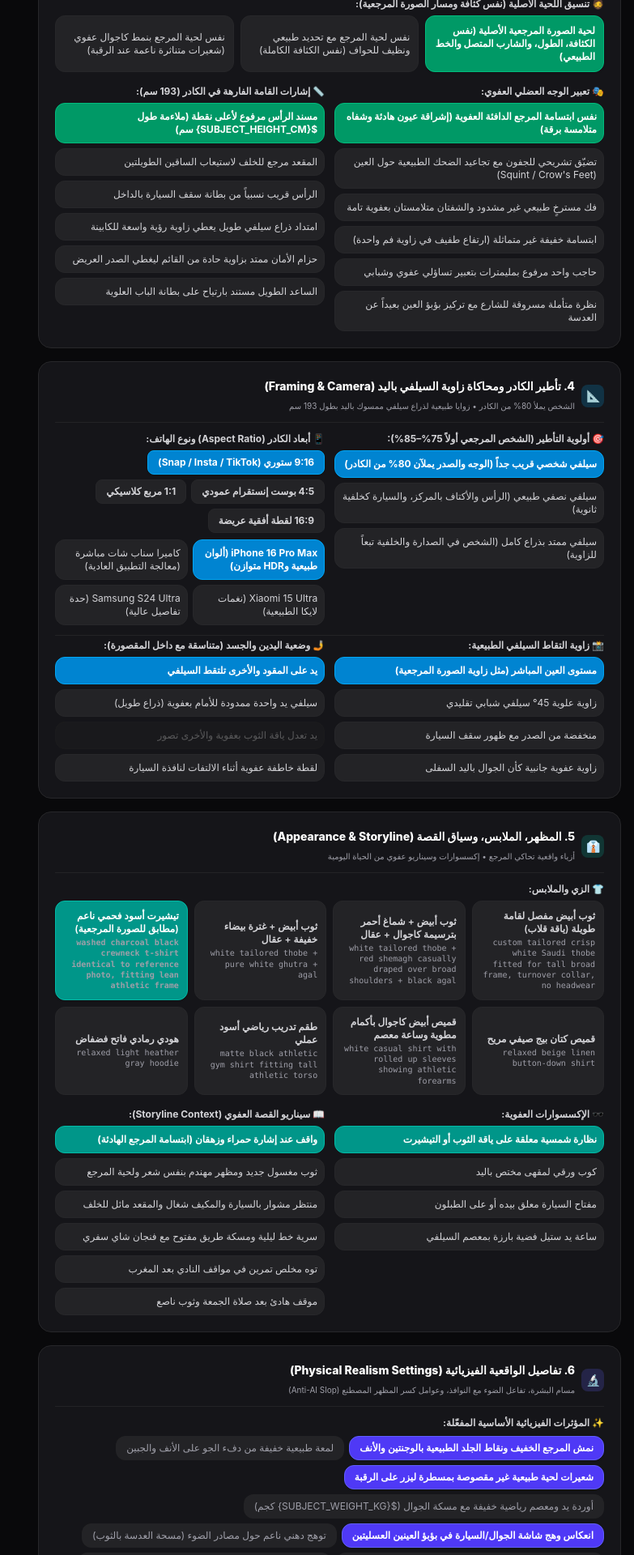
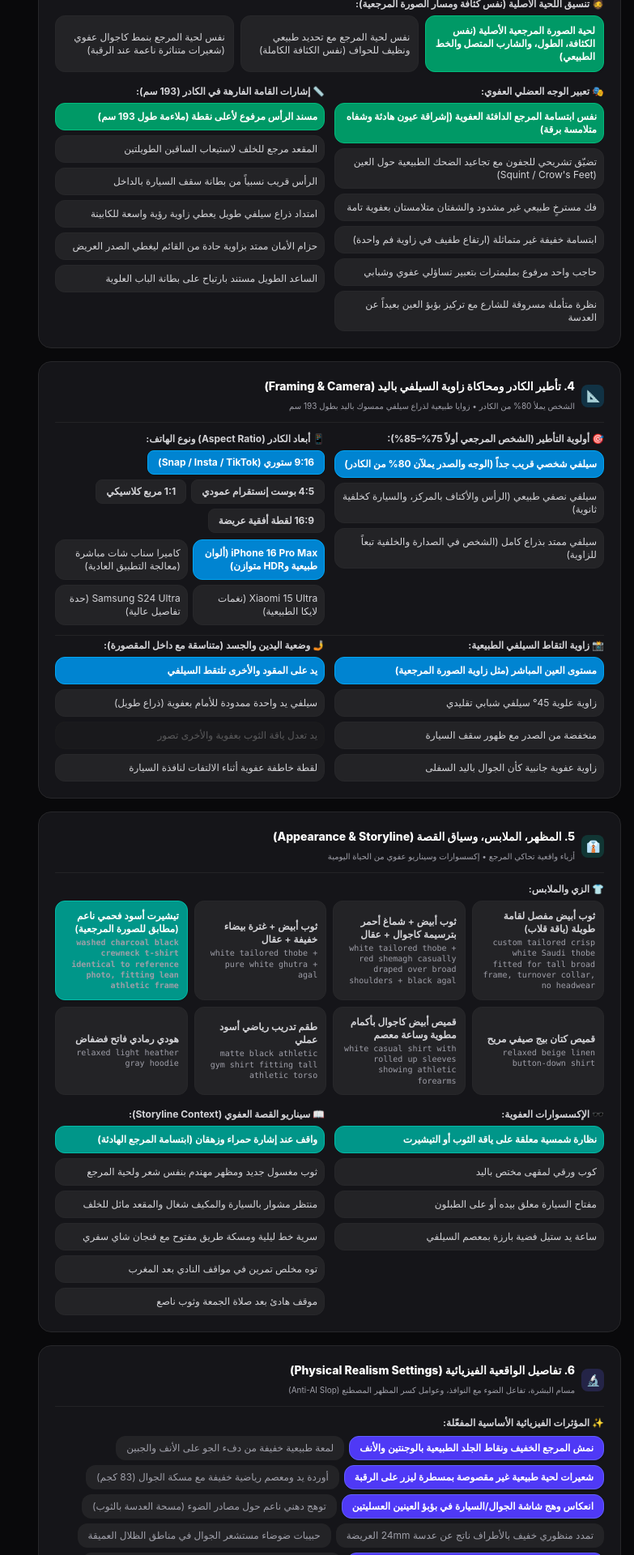
Before and after one commit to EmadAden77/Selfie-Prompt-Studio-Optimizer, a React (Vite) app: page / in a window 1280 px wide. Shown: the part 1640-3560 px from the top of the page at 81% size, without its empty margins (497-1280 px from the left). Built offline with nearby package versions, Linux system fonts and the light colour scheme.

Commit message:
fix: retain option labels while centralizing generated prompt dimensions

```diff
--- a/src/data/studioData.ts
+++ b/src/data/studioData.ts
@@ -159,9 +159,9 @@ export const ANATOMICAL_EXPRESSIONS: Opt[] = [
 ];
 
 export const HEIGHT_CUES: Opt[] = [
-  { id: "headrest_max", ar: "مسند الرأس مرفوع لأعلى نقطة (ملاءمة طول ${SUBJECT_HEIGHT_CM} سم)", en: "car seat headrest visibly extended to its highest setting behind the tall neck" },
-  { id: "auto_scale", ar: "المقعد مرجع للخلف لاستيعاب الساقين الطويلتين", en: "driver seat naturally pushed back to accommodate tall ${SUBJECT_HEIGHT_CM}cm frame, natural broad shoulder span" },
-  { id: "tall_roofline", ar: "الرأس قريب نسبياً من بطانة سقف السيارة بالداخل", en: "head clearly positioned near the vehicle roof-liner emphasizing tall ${SUBJECT_HEIGHT_CM}cm stature" },
+  { id: "headrest_max", ar: "مسند الرأس مرفوع لأعلى نقطة (ملاءمة طول 193 سم)", en: "car seat headrest visibly extended to its highest setting behind the tall neck" },
+  { id: "auto_scale", ar: "المقعد مرجع للخلف لاستيعاب الساقين الطويلتين", en: "driver seat naturally pushed back to accommodate tall 193cm frame, natural broad shoulder span" },
+  { id: "tall_roofline", ar: "الرأس قريب نسبياً من بطانة سقف السيارة بالداخل", en: "head clearly positioned near the vehicle roof-liner emphasizing tall 193cm stature" },
   { id: "long_arm_reach", ar: "امتداد ذراع سيلفي طويل يعطي زاوية رؤية واسعة للكابينة", en: "extended long-reach arm selfie creating wider visual perspective inside cabin" },
   { id: "seatbelt_geometry", ar: "حزام الأمان ممتد بزاوية حادة من القائم ليغطي الصدر العريض", en: "seatbelt pulling taut at a distinct downward acute angle from high B-pillar mount across broad chest" },
   { id: "elbow_door_rest", ar: "الساعد الطويل مستند بارتياح على بطانة الباب العلوية", en: "tall athletic forearm and elbow resting naturally on the padded top window ledge of driver door" },
@@ -171,7 +171,7 @@ export const SKIN_NUANCES: Opt[] = [
   { id: "ref_freckles_moles", ar: "نمش المرجع الخفيف ونقاط الجلد الطبيعية بالوجنتين والأنف", en: "subtle organic sun freckles and micro-skin texture across cheeks and bridge of nose exactly matching reference photo" },
   { id: "t_zone_sheen", ar: "لمعة طبيعية خفيفة من دفء الجو على الأنف والجبين", en: "natural subtle T-zone skin hydration sheen on forehead and nose bridge from warm ambient air" },
   { id: "stray_beard_hairs", ar: "شعيرات لحية طبيعية غير مقصوصة بمسطرة ليزر على الرقبة", en: "natural organic stray beard hairs along the lower neck and jawline matching reference un-lasered beard contour" },
-  { id: "wrist_vein_athletic", ar: "أوردة يد ومعصم رياضية خفيفة مع مسكة الجوال (${SUBJECT_WEIGHT_KG} كجم)", en: "subtle athletic vascularity and wrist sinew definition on selfie hand matching lean ${SUBJECT_WEIGHT_KG}kg physique" },
+  { id: "wrist_vein_athletic", ar: "أوردة يد ومعصم رياضية خفيفة مع مسكة الجوال (83 كجم)", en: "subtle athletic vascularity and wrist sinew definition on selfie hand matching lean 83kg physique" },
 ];
 
 export const SUBSURFACE_PHYSICS: Opt[] = [
@@ -181,7 +181,7 @@ export const SUBSURFACE_PHYSICS: Opt[] = [
 ];
 
 export const FABRIC_PHYSICS: Opt[] = [
-  { id: "seat_hip_creases", ar: "كسرات جلوس حقيقية على جانبي الحوض لقماش الثوب (قامة ${SUBJECT_HEIGHT_CM} سم)", en: "organic horizontal tension creases and micro-folds radiating across hips and lap suited for ${SUBJECT_HEIGHT_CM}cm seated posture" },
+  { id: "seat_hip_creases", ar: "كسرات جلوس حقيقية على جانبي الحوض لقماش الثوب (قامة 193 سم)", en: "organic horizontal tension creases and micro-folds radiating across hips and lap suited for 193cm seated posture" },
   { id: "collar_tilt_tension", ar: "انحناء خفيف للياقة القلاب المشدودة مع حركة الرقبة أو الحزام", en: "slight organic asymmetric tilt of thobe turnover collar responding naturally to neck rotation and seatbelt tension" },
   { id: "fabric_weave_macro", ar: "ظهور خيوط نسيج التيترون أو السلك الياباني المنسوج بنعومة فائقة", en: "tactile authentic Japanese cotton-poly blend thobe fabric weave with realistic micro-thread texture" },
 ];
@@ -220,11 +220,11 @@ export const CABIN_ARTIFACTS: Opt[] = [
   { id: "sunroof_glass_pocket", ar: "نظارة شمسية مستقرة في الحافظة العلوية ببطانة السقف بجوار لمبة القراءة", en: "designer sunglasses nestled inside flip-down ceiling sunglass compartment near interior map lights" },
 ];
 
-// 4. لغة جسد القامة الفارهة ${SUBJECT_HEIGHT_CM} سم
+// 4. لغة جسد القامة الفارهة 193 سم
 export const TALL_ERGONOMICS: Opt[] = [
   { id: "head_tilt_inward", ar: "إمالة عفوية للرأس للداخل لتفادي إطار الباب العلوي ووضع الوجه بالمركز", en: "subtle natural inward tilt of tall head and neck fitting comfortably under roofline curve, centering face in frame" },
   { id: "forearm_span_wheel", ar: "الساعد الرياضي الطويل مستقر بعرض مقود السيارة مع بروز تفاصيل الساعة", en: "long athletic vascular forearm resting flat across top curve of steering wheel showcasing steel sports watch" },
-  { id: "roof_handle_grip", ar: "يد يسارية مستندة بارتياح على مقبض السقف العلوي والأخرى تلتقط السيلفي", en: "left hand gripping upper ceiling grab handle in relaxed stretch suited for ${SUBJECT_HEIGHT_CM}cm frame while right hand holds phone" },
+  { id: "roof_handle_grip", ar: "يد يسارية مستندة بارتياح على مقبض السقف العلوي والأخرى تلتقط السيلفي", en: "left hand gripping upper ceiling grab handle in relaxed stretch suited for 193cm frame while right hand holds phone" },
 ];
 
 // 5. عيوب ومعالجة كاميرا السناب شات
@@ -254,7 +254,7 @@ export const WINDOW_TINTS: Opt[] = [
 ];
 
 export const GRIP_MOTION_NUANCES: Opt[] = [
-  { id: "natural_arm_stretch", ar: "أكتاف مائلة طبيعياً مع امتداد ذراع السيلفي الطويل (${SUBJECT_HEIGHT_CM} سم)", en: "asymmetric shoulder tilt showing physical strain of ${SUBJECT_HEIGHT_CM}cm tall arm extending phone at maximum length" },
+  { id: "natural_arm_stretch", ar: "أكتاف مائلة طبيعياً مع امتداد ذراع السيلفي الطويل (193 سم)", en: "asymmetric shoulder tilt showing physical strain of 193cm tall arm extending phone at maximum length" },
   { id: "stray_finger_corner", ar: "طرف خفيف جداً من حافة إصبع السبابة أو كفر الجوال بزاوية الكادر", en: "subtle accidental tip of index finger or matte phone case edge intruding slightly in bottom corner" },
   { id: "steering_hand_microblur", ar: "اهتزاز حركة بطيء خفيف على اليد الممسكة بالمقود", en: "slight candid micro-motion blur on the off-hand resting on steering wheel while selfie hand stays sharp" },
 ];
@@ -272,7 +272,7 @@ export const OPTICAL_IMPERFECTIONS: Opt[] = [
 ];
 
 export const CABIN_DETAILS: Opt[] = [
-  { id: "large_hand_gear", ar: "يد كبيرة تحتضن مقبض القير بعفوية تتناسب مع طول ${SUBJECT_HEIGHT_CM} سم", en: "large hand resting naturally on center leather gear shifter suited for ${SUBJECT_HEIGHT_CM}cm stature" },
+  { id: "large_hand_gear", ar: "يد كبيرة تحتضن مقبض القير بعفوية تتناسب مع طول 193 سم", en: "large hand resting naturally on center leather gear shifter suited for 193cm stature" },
   { id: "tissue_box_console", ar: "علبة مناديل مربعة مستقرة على الكونسول الوسطي", en: "square tissue box casually placed near center console cup holders" },
   { id: "loose_usb_cable", ar: "كابل شاحن أصلي ملفوف بعفوية قرب فتحات المكيف", en: "loose USB braided charging cable casually snaking near AC air vents" },
 ];
```
